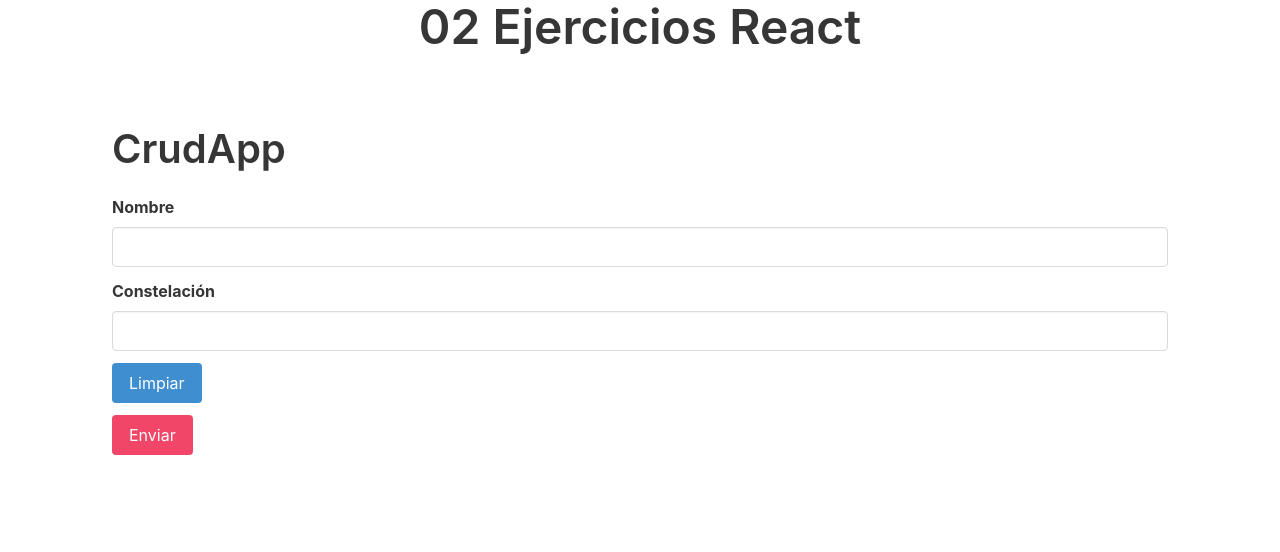
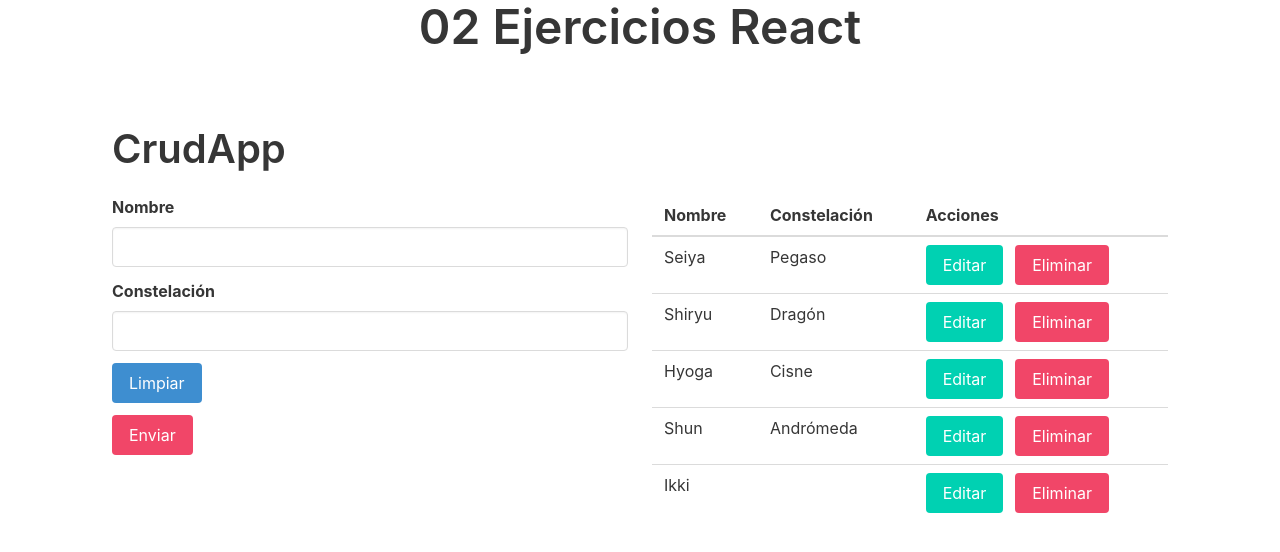
Before and after one commit to daguttt/02-ejercicios-react, a React (Vite) app: page / in a window 1280 px wide. Shown: the top 552 px of the page. Built offline with nearby package versions, Linux system fonts and the light colour scheme.

Commit message:
(feat) Add a markup (table) and styles to render knights
- Video 28. Creación de componentes y renderizado de datos.

```diff
--- a/src/components/CrudApp.jsx
+++ b/src/components/CrudApp.jsx
@@ -1,7 +1,8 @@
-import React from "react";
+import React, { useState } from "react";
 import CrudForm from "./CrudForm";
+import CrudTable from "./CrudTable";
 
-const initalDb = [
+const initialDb = [
   {
     id: 1,
     name: "Seiya",
@@ -30,11 +31,13 @@ const initalDb = [
 ];
 
 const CrudApp = () => {
+  const [db, setDb] = useState(initialDb);
   return (
     <>
       <h2 class="title is-2">CrudApp</h2>
       <div className="columns is-desktop">
         <CrudForm />
+        <CrudTable data={db} />
       </div>
     </>
   );
--- /dev/null
+++ b/src/components/CrudTable.jsx
@@ -0,0 +1,29 @@
+import React from "react";
+import CrudTableRow from "./CrudTableRow";
+
+const CrudTable = ({ data }) => {
+  return (
+    <div className="column">
+      <table className="table is-fullwidth">
+        <thead>
+          <tr>
+            <th>Nombre</th>
+            <th>Constelación</th>
+            <th>Acciones</th>
+          </tr>
+        </thead>
+        <tbody>
+          {data.length === 0 ? (
+            <tr>
+              <td colSpan="3">No hay datos</td>
+            </tr>
+          ) : (
+            data.map((el) => <CrudTableRow key={el.id} el={el} />)
+          )}
+        </tbody>
+      </table>
+    </div>
+  );
+};
+
+export default CrudTable;
--- /dev/null
+++ b/src/components/CrudTableRow.jsx
@@ -0,0 +1,16 @@
+import React from "react";
+
+const CrudTableRow = ({ el }) => {
+  return (
+    <tr>
+      <td>{el.name}</td>
+      <td>{el.constellation}</td>
+      <td>
+        <button className="button is-primary mr-3">Editar</button>
+        <button className="button is-danger">Eliminar</button>
+      </td>
+    </tr>
+  );
+};
+
+export default CrudTableRow;
```
